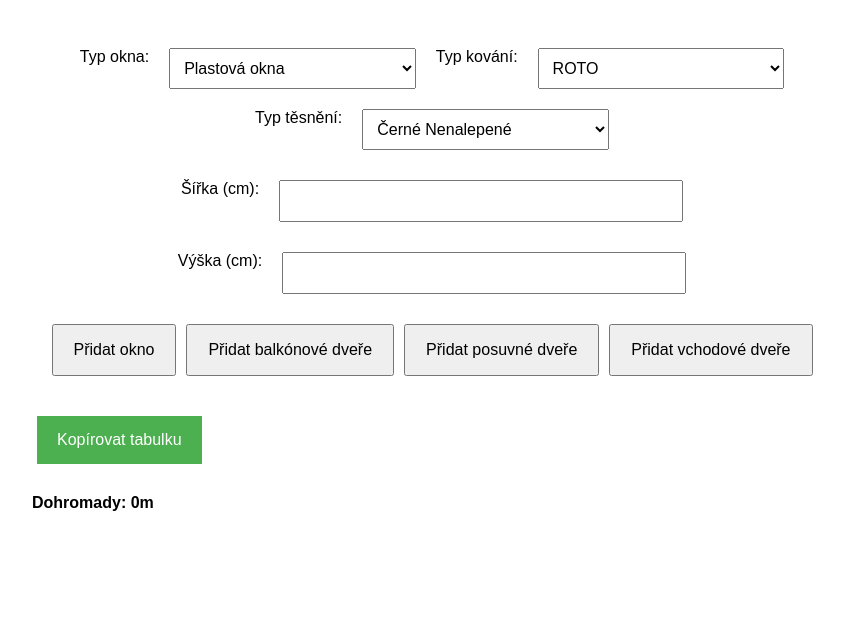
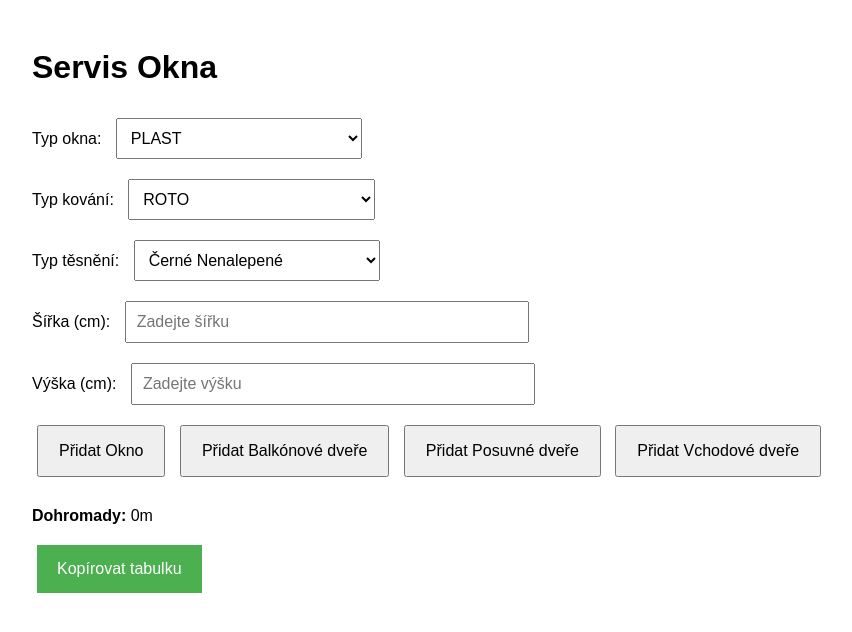
Before and after one commit to WARIETA/servis, a plain HTML site: page index.html in a window 1280 px wide. Both pictures are taken after a click on the button "Kopírovat tabulku". Shown: the whole page, without its empty margins (208-1060 px from the left). Drawn offline with Linux system fonts and the light colour scheme.

Commit message:
Add files via upload

```diff
--- a/index.html
+++ b/index.html
@@ -1,57 +1,61 @@
 <!DOCTYPE html>
-<html lang="cs">
+<html lang="en">
 <head>
     <meta charset="UTF-8">
     <meta name="viewport" content="width=device-width, initial-scale=1.0">
-    <title>Výpočet obvodu rámu oken</title>
+    <title>Servis Okna</title>
     <link rel="stylesheet" href="styles.css">
 </head>
 <body>
     <div class="container">
-        <div class="input-group">
+        <h1>Servis Okna</h1>
+        <div class="form-group">
             <label for="window-type">Typ okna:</label>
             <select id="window-type">
-                <option value="plastic">Plastová okna</option>
-                <option value="wood">Dřevěná okna</option>
+                <option value="plastic">PLAST</option>
+                <option value="wood">DŘEVO</option>
             </select>
+        </div>
+        <div class="form-group">
             <label for="hardware-type">Typ kování:</label>
             <select id="hardware-type">
                 <option value="ROTO">ROTO</option>
                 <option value="MACO">MACO</option>
                 <option value="SI">SI</option>
+                <option value="GU">GU</option>
                 <option value="WINK HAUS">WINK HAUS</option>
                 <option value="doplnit">doplnit</option>
             </select>
+        </div>
+        <div class="form-group">
             <label for="seal-type">Typ těsnění:</label>
             <select id="seal-type">
                 <option value="Černé Nenalepené">Černé Nenalepené</option>
-                <option value="Černé nalepené">Černé nalepené</option>
+                <option value="Černé Nalepené">Černé Nalepené</option>
                 <option value="Šedé Nenalepené">Šedé Nenalepené</option>
-                <option value="Šedé nalepené">Šedé nalepené</option>
-                <option value="Hnědé Nenalepené">Hnědé Nenalepené</option>
-                <option value="Hnědé nalepené">Hnědé nalepené</option>
+                <option value="Šedé Nalepené">Šedé Nalepené</option>
             </select>
         </div>
-        <div class="input-group">
+        <div class="form-group">
             <label for="width">Šířka (cm):</label>
-            <input type="number" id="width">
+            <input type="number" id="width" placeholder="Zadejte šířku">
         </div>
-        <div class="input-group">
+        <div class="form-group">
             <label for="height">Výška (cm):</label>
-            <input type="number" id="height">
+            <input type="number" id="height" placeholder="Zadejte výšku">
         </div>
-        <div class="input-group">
-            <button id="add-window">Přidat okno</button>
-            <button id="add-balcony">Přidat balkónové dveře</button>
-            <button id="add-sliding">Přidat posuvné dveře</button>
-            <button id="add-entrance">Přidat vchodové dveře</button>
+        <div class="form-group">
+            <button id="add-window">Přidat Okno</button>
+            <button id="add-balcony">Přidat Balkónové dveře</button>
+            <button id="add-sliding">Přidat Posuvné dveře</button>
+            <button id="add-entrance">Přidat Vchodové dveře</button>
         </div>
-        <button id="copy-table">Kopírovat tabulku</button>
-        <div id="result-container">
-            <!-- Tabulka bude přidána dynamicky -->
+        <div id="result-container"></div>
+        <div id="total-perimeter-container">
+            <strong>Dohromady:</strong> <span id="total-perimeter">0m</span>
         </div>
-        <div id="total-container">
-            <strong>Dohromady:</strong> <span id="total-perimeter">0m</span>
+        <div class="form-group">
+            <button id="copy-table">Kopírovat tabulku</button>
         </div>
     </div>
     <script src="script.js"></script>
--- a/script.js
+++ b/script.js
@@ -102,11 +102,21 @@ function addDoor(type) {
         totalContainer.textContent = `${total.toFixed(1)}m`;
     }
 
+    function updateHeaderCount() {
+        const header = document.getElementById(`${type}-header`);
+        let count = 0;
+        resultContainer.querySelectorAll(`.table-row[data-type="${type}"] .count`).forEach(function(el) {
+            count += parseInt(el.textContent);
+        });
+        header.textContent = `${type} (${count}x)`;
+    }
+
     increaseButton.addEventListener('click', function() {
         const currentCount = parseInt(countElement.textContent);
         countElement.textContent = `${currentCount + 1}x`;
         updateRow(currentCount + 1);
         updateTotal();
+        updateHeaderCount();
     });
 
     decreaseButton.addEventListener('click', function() {
@@ -115,10 +125,12 @@ function addDoor(type) {
             countElement.textContent = `${currentCount - 1}x`;
             updateRow(currentCount - 1);
             updateTotal();
+            updateHeaderCount();
         } else if (currentCount === 1) {
             if (confirm('Opravdu chcete odstranit tento řádek?')) {
                 resultContainer.removeChild(newRow);
                 updateTotal();
+                updateHeaderCount();
             }
         }
     });
@@ -128,6 +140,7 @@ function addDoor(type) {
     }
 
     updateTotal();
+    updateHeaderCount();
 }
 
 // Function to copy table
@@ -142,13 +155,26 @@ function copyTable() {
     let copyText = `servis ${windowType === 'plastic' ? 'PLAST' : 'DŘEVO'}. Typ kování - ${hardwareType}. Typ těsnění - ${sealType}\n\n`;
 
     let lastType = null;
+    const typeCounts = {};
+
+    rows.forEach(row => {
+        const type = row.getAttribute('data-type');
+        if (type) {
+            if (!typeCounts[type]) {
+                typeCounts[type] = 0;
+            }
+            const rowCount = parseInt(row.querySelector('.count').textContent);
+            typeCounts[type] += rowCount;
+        }
+    });
+
     rows.forEach(row => {
         const type = row.getAttribute('data-type');
         if (type && type !== lastType) {
             if (lastType) {
                 copyText += '\n'; // Add newline for separation between sections
             }
-            copyText += `${type}\n`;
+            copyText += `${type} (${typeCounts[type]}x)\n`;
             lastType = type;
         }
         const dimensions = row.querySelector('.dimensions').textContent.trim();
@@ -157,6 +183,7 @@ function copyTable() {
         const totalPerimeter = row.querySelector('.total-perimeter').textContent.trim();
         copyText += ` ${dimensions} ${count} ${perimeter} (${totalPerimeter})\n`;
     });
+
     copyText += `\nDohromady ${totalPerimeter}`;
 
     const textarea = document.createElement('textarea');
```
